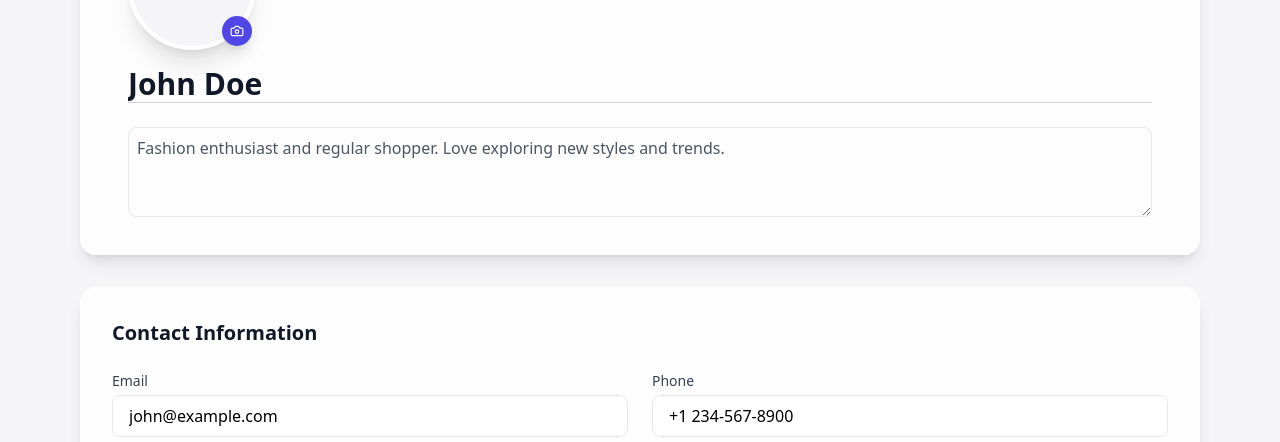
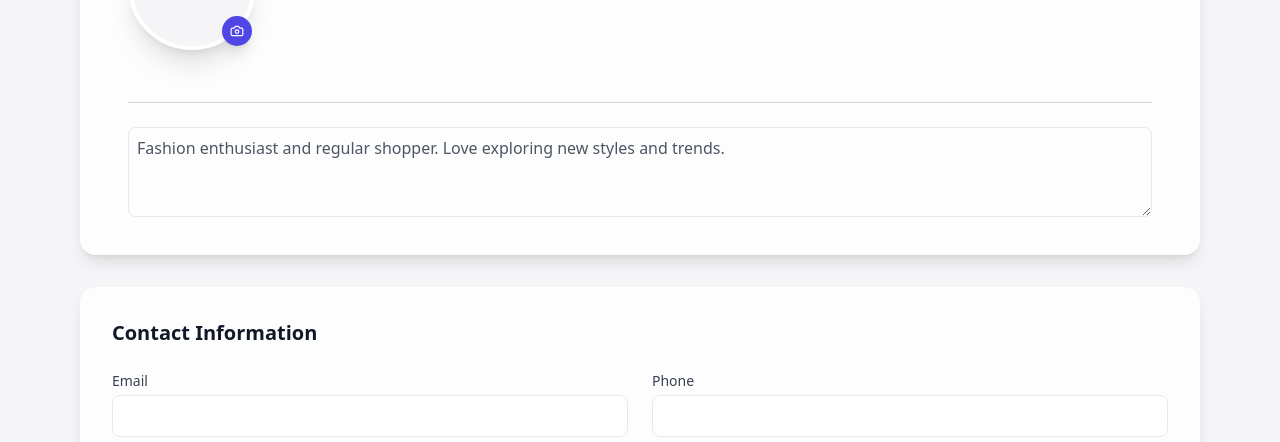
Before and after one commit to EADOnlineShoppingSystem/Front-end, a React (Vite) app: page /profile in a window 1280 px wide. Both pictures are taken after a click on the button "Edit Profile". Shown: the part 358-800 px from the top of the page. Built offline with nearby package versions, Linux system fonts and the light colour scheme; no server answers.

Commit message:
edit profile

```diff
--- a/src/Components/NavBar/SignInDrawer.jsx
+++ b/src/Components/NavBar/SignInDrawer.jsx
@@ -30,8 +30,10 @@ const SignInDrawer = ({
             <h2 className="text-3xl font-extrabold text-gray-900 mb-2">
               Welcome back!
             </h2>
-            <p className="text-lg text-gray-600">{user.name}</p>
+            <p className="text-lg text-gray-600">{user.username}</p>
             <p className="text-sm text-gray-500">{user.email}</p>
+            <p className="text-sm text-gray-500">{user.phoneNumber}</p>
+            <p className="text-sm text-gray-500">{user.address}</p>
           </div>
 
           <div className="mt-8 space-y-1">
--- a/src/Components/Profile/Profile.jsx
+++ b/src/Components/Profile/Profile.jsx
@@ -1,33 +1,42 @@
-import { useState } from "react";
-import {
-  Camera,
-  Mail,
-  Phone,
-  MapPin,
-  Calendar,
-  Edit2,
-  X,
-  Check,
-} from "lucide-react";
+import { useState, useEffect } from "react";
+import { Camera, Mail, Phone, MapPin, Calendar, Edit2, X, Check } from "lucide-react";
+import NavBar from "../NavBar/NavBar";
+import { useAuthContext } from "../../hooks/useAuthContext";
+import axios from "axios"; // For API calls
 
-import NavBar from "../NavBar/NavBar";
-import {useAuthContext} from "../../hooks/useAuthContext"
 const Profile = () => {
   const [profileData, setProfileData] = useState({
-    name: "John Doe",
-    role: "Premium Member",
-    email: "john@example.com",
-    phone: "+1 234-567-8900",
-    location: "San Francisco, CA",
-    joinDate: "Member since 2024",
+    name: "",
+    role: "",
+    email: "",
+    phone: "",
+    location: "",
+    joinDate: "",
     profilePic: null,
     bio: "Fashion enthusiast and regular shopper. Love exploring new styles and trends.",
   });
 
   const [isEditing, setIsEditing] = useState(false);
-const {state} = useAuthContext();
-const {isLoggedIn} = state;
-console.log("kanishka",state);
+  const { state } = useAuthContext();
+  const { user } = state;
+
+  // Load profile data
+  useEffect(() => {
+    if (user) {
+      setProfileData((prevData) => ({
+        ...prevData,
+        name: user.username || prevData.name,
+        email: user.email || prevData.email,
+        phone: user.phoneNumber || prevData.phone,
+        location: user.address || prevData.location,
+        joinDate: user.createdAt ? new Date(user.createdAt).getFullYear() : prevData.joinDate,
+        profilePic: user.profilePic || prevData.profilePic,
+        bio: user.bio || prevData.bio,
+      }));
+    }
+  }, [user]);
+
+  // Handle image upload
   const handleImageUpload = (e) => {
     const file = e.target.files[0];
     if (file) {
@@ -39,10 +48,26 @@ console.log("kanishka",state);
     }
   };
 
-  const handleSave = (e) => {
+  const handleSave = async (e) => {
     e.preventDefault();
-    setIsEditing(false);
+
+    const updatedData = {
+      username: profileData.name,
+      address: profileData.location,
+      phoneNumber: profileData.phone,
+    };
+
+    try {
+      const response = await axios.put(`http://localhost:5000/api/users/update-profile/${user._id}`,
+        updatedData
+      );
+      console.log("Profile updated:", response.data);
+      setIsEditing(false);  // Exit editing mode
+    } catch (error) {
+      console.error("Error updating profile:", error);
+    }
   };
+
 
   return (
     <div className="min-h-screen bg-[#F5F5F7]">
@@ -66,14 +91,8 @@ console.log("kanishka",state);
                   ) : (
                     <div className="w-full h-full flex items-center justify-center bg-[#F5F5F7]">
                       <Camera size={24} className="text-gray-400 sm:hidden" />
-                      <Camera
-                        size={28}
-                        className="text-gray-400 hidden sm:block md:hidden"
-                      />
-                      <Camera
-                        size={32}
-                        className="text-gray-400 hidden md:block"
-                      />
+                      <Camera size={28} className="text-gray-400 hidden sm:block md:hidden" />
+                      <Camera size={32} className="text-gray-400 hidden md:block" />
                     </div>
                   )}
                   <label className="absolute bottom-1 right-1 bg-indigo-600 p-1.5 sm:p-2 rounded-full cursor-pointer hover:bg-indigo-700 transition-all duration-300 shadow-lg">
@@ -153,31 +172,21 @@ console.log("kanishka",state);
                 <div className="flex items-center space-x-3 sm:space-x-4">
                   <div className="w-8 h-8 sm:w-10 sm:h-10 rounded-full bg-indigo-50 flex items-center justify-center">
                     <Mail size={16} className="text-indigo-600 sm:hidden" />
-                    <Mail
-                      size={20}
-                      className="text-indigo-600 hidden sm:block"
-                    />
+                    <Mail size={20} className="text-indigo-600 hidden sm:block" />
                   </div>
                   <div>
                     <p className="text-xs sm:text-sm text-gray-500">Email</p>
-                    <p className="text-sm sm:text-base text-gray-900">
-                      {profileData.email}
-                    </p>
+                    <p className="text-sm sm:text-base text-gray-900">{profileData.email}</p>
                   </div>
                 </div>
                 <div className="flex items-center space-x-3 sm:space-x-4">
                   <div className="w-8 h-8 sm:w-10 sm:h-10 rounded-full bg-indigo-50 flex items-center justify-center">
                     <Phone size={16} className="text-indigo-600 sm:hidden" />
-                    <Phone
-                      size={20}
-                      className="text-indigo-600 hidden sm:block"
-                    />
+                    <Phone size={20} className="text-indigo-600 hidden sm:block" />
                   </div>
                   <div>
                     <p className="text-xs sm:text-sm text-gray-500">Phone</p>
-                    <p className="text-sm sm:text-base text-gray-900">
-                      {profileData.phone}
-                    </p>
+                    <p className="text-sm sm:text-base text-gray-900">{profileData.phone}</p>
                   </div>
                 </div>
               </div>
@@ -185,33 +194,21 @@ console.log("kanishka",state);
                 <div className="flex items-center space-x-3 sm:space-x-4">
                   <div className="w-8 h-8 sm:w-10 sm:h-10 rounded-full bg-indigo-50 flex items-center justify-center">
                     <MapPin size={16} className="text-indigo-600 sm:hidden" />
-                    <MapPin
-                      size={20}
-                      className="text-indigo-600 hidden sm:block"
-                    />
+                    <MapPin size={20} className="text-indigo-600 hidden sm:block" />
                   </div>
                   <div>
                     <p className="text-xs sm:text-sm text-gray-500">Location</p>
-                    <p className="text-sm sm:text-base text-gray-900">
-                      {profileData.location}
-                    </p>
+                    <p className="text-sm sm:text-base text-gray-900">{profileData.location}</p>
                   </div>
                 </div>
                 <div className="flex items-center space-x-3 sm:space-x-4">
                   <div className="w-8 h-8 sm:w-10 sm:h-10 rounded-full bg-indigo-50 flex items-center justify-center">
                     <Calendar size={16} className="text-indigo-600 sm:hidden" />
-                    <Calendar
-                      size={20}
-                      className="text-indigo-600 hidden sm:block"
-                    />
+                    <Calendar size={20} className="text-indigo-600 hidden sm:block" />
                   </div>
                   <div>
-                    <p className="text-xs sm:text-sm text-gray-500">
-                      Member Since
-                    </p>
-                    <p className="text-sm sm:text-base text-gray-900">
-                      {profileData.joinDate}
-                    </p>
+                    <p className="text-xs sm:text-sm text-gray-500">Member Since</p>
+                    <p className="text-sm sm:text-base text-gray-900">{profileData.joinDate}</p>
                   </div>
                 </div>
               </div>
@@ -220,49 +217,32 @@ console.log("kanishka",state);
             <form onSubmit={handleSave}>
               <div className="grid grid-cols-1 sm:grid-cols-2 gap-4 sm:gap-6">
                 <div>
-                  <label className="block text-xs sm:text-sm font-medium text-gray-700 mb-1">
-                    Email
-                  </label>
+                  <label className="block text-xs sm:text-sm font-medium text-gray-700 mb-1">Email</label>
                   <input
                     type="email"
                     value={profileData.email}
+                    readOnly
+                    className="w-full px-3 sm:px-4 py-2 text-sm sm:text-base bg-white border border-gray-200 rounded-lg focus:border-indigo-600 focus:ring-1 focus:ring-indigo-600 outline-none transition-all duration-300"
+                  />
+                </div>
+                <div>
+                  <label className="block text-xs sm:text-sm font-medium text-gray-700 mb-1">Phone</label>
+                  <input
+                    type="tel"
+                    value={profileData.phone}
                     onChange={(e) =>
-                      setProfileData((prev) => ({
-                        ...prev,
-                        email: e.target.value,
-                      }))
+                      setProfileData((prev) => ({ ...prev, phone: e.target.value }))
                     }
                     className="w-full px-3 sm:px-4 py-2 text-sm sm:text-base bg-white border border-gray-200 rounded-lg focus:border-indigo-600 focus:ring-1 focus:ring-indigo-600 outline-none transition-all duration-300"
                   />
                 </div>
                 <div>
-                  <label className="block text-xs sm:text-sm font-medium text-gray-700 mb-1">
-                    Phone
-                  </label>
-                  <input
-                    type="tel"
-                    value={profileData.phone}
-                    onChange={(e) =>
-                      setProfileData((prev) => ({
-                        ...prev,
-                        phone: e.target.value,
-                      }))
-                    }
-                    className="w-full px-3 sm:px-4 py-2 text-sm sm:text-base bg-white border border-gray-200 rounded-lg focus:border-indigo-600 focus:ring-1 focus:ring-indigo-600 outline-none transition-all duration-300"
-                  />
-                </div>
-                <div>
-                  <label className="block text-xs sm:text-sm font-medium text-gray-700 mb-1">
-                    Location
-                  </label>
+                  <label className="block text-xs sm:text-sm font-medium text-gray-700 mb-1">Location</label>
                   <input
                     type="text"
                     value={profileData.location}
                     onChange={(e) =>
-                      setProfileData((prev) => ({
-                        ...prev,
-                        location: e.target.value,
-                      }))
+                      setProfileData((prev) => ({ ...prev, location: e.target.value }))
                     }
                     className="w-full px-3 sm:px-4 py-2 text-sm sm:text-base bg-white border border-gray-200 rounded-lg focus:border-indigo-600 focus:ring-1 focus:ring-indigo-600 outline-none transition-all duration-300"
                   />
```
